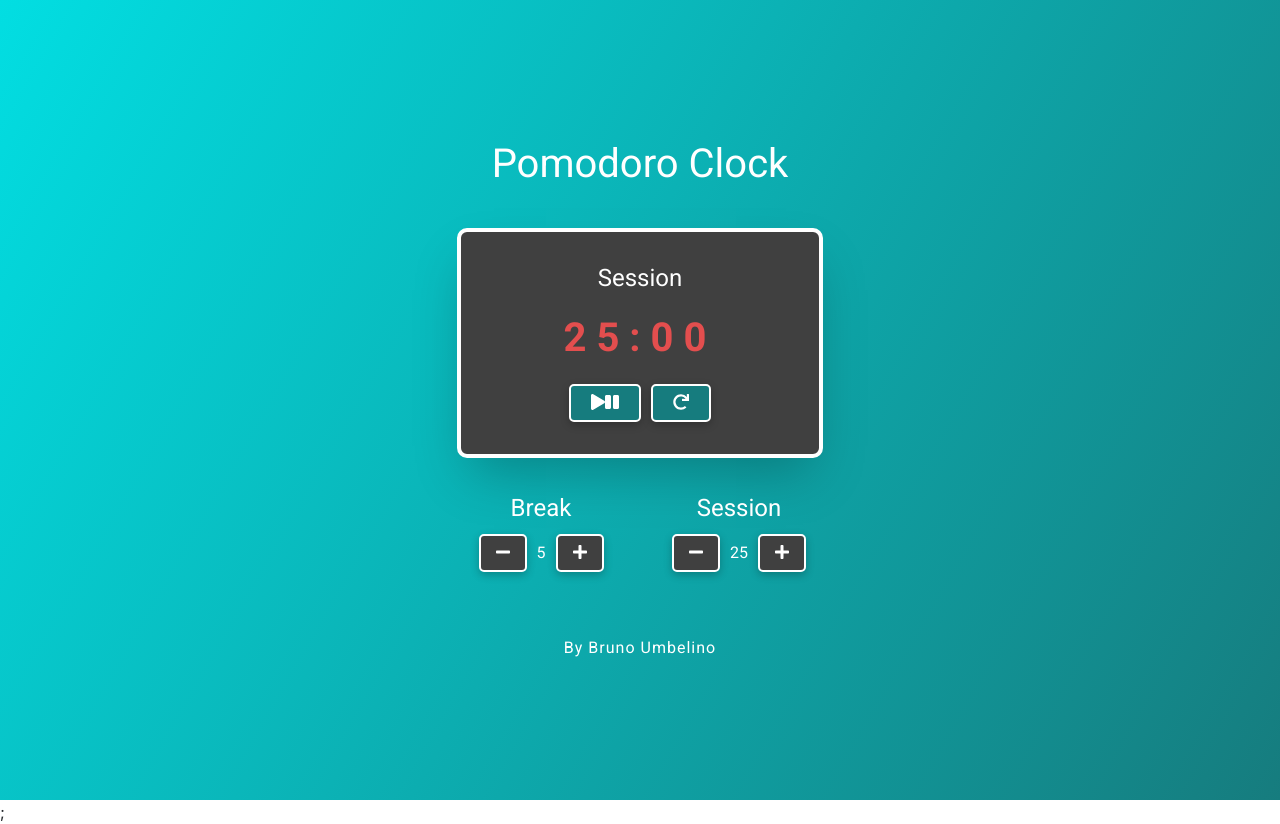
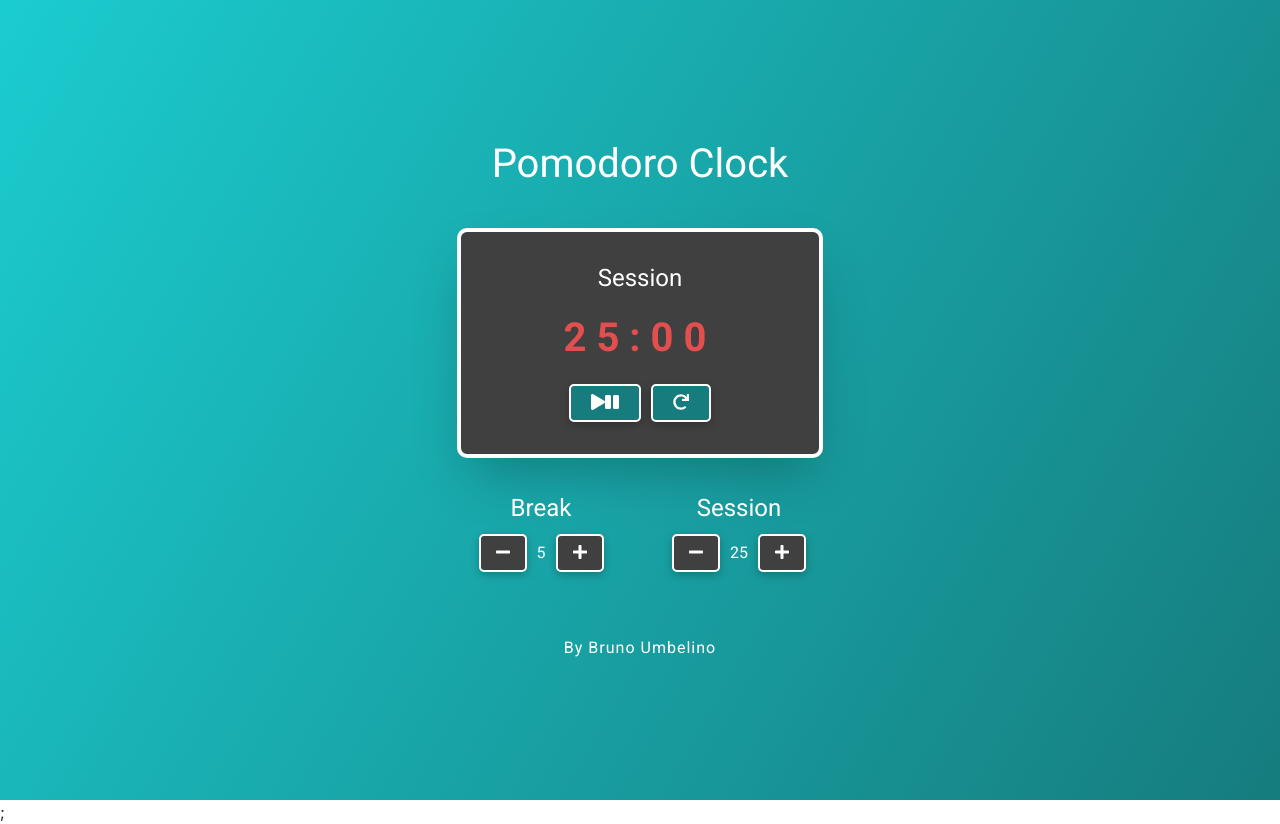
Before and after one commit to BrunoUmbelino/25-Plus-5-Clock_with-hooks, a React (Create React App) app: page / in a window 1280 px wide. Built offline with nearby package versions, Linux system fonts and the light colour scheme.

Commit message:
ajusting background-color

```diff
--- a/src/App.scss
+++ b/src/App.scss
@@ -9,7 +9,7 @@ $backgroundColor: hsl(0, 0%, 25%);
   align-items: center;
   justify-content: center;
   height: 100vh;
-  background: linear-gradient(120deg, #02dee2, $primaryColor);
+  background: linear-gradient(120deg, #1bcccf, $primaryColor);
   color: white;
   font-family: "Roboto", sans-serif;
   font-size: 16px;
```
